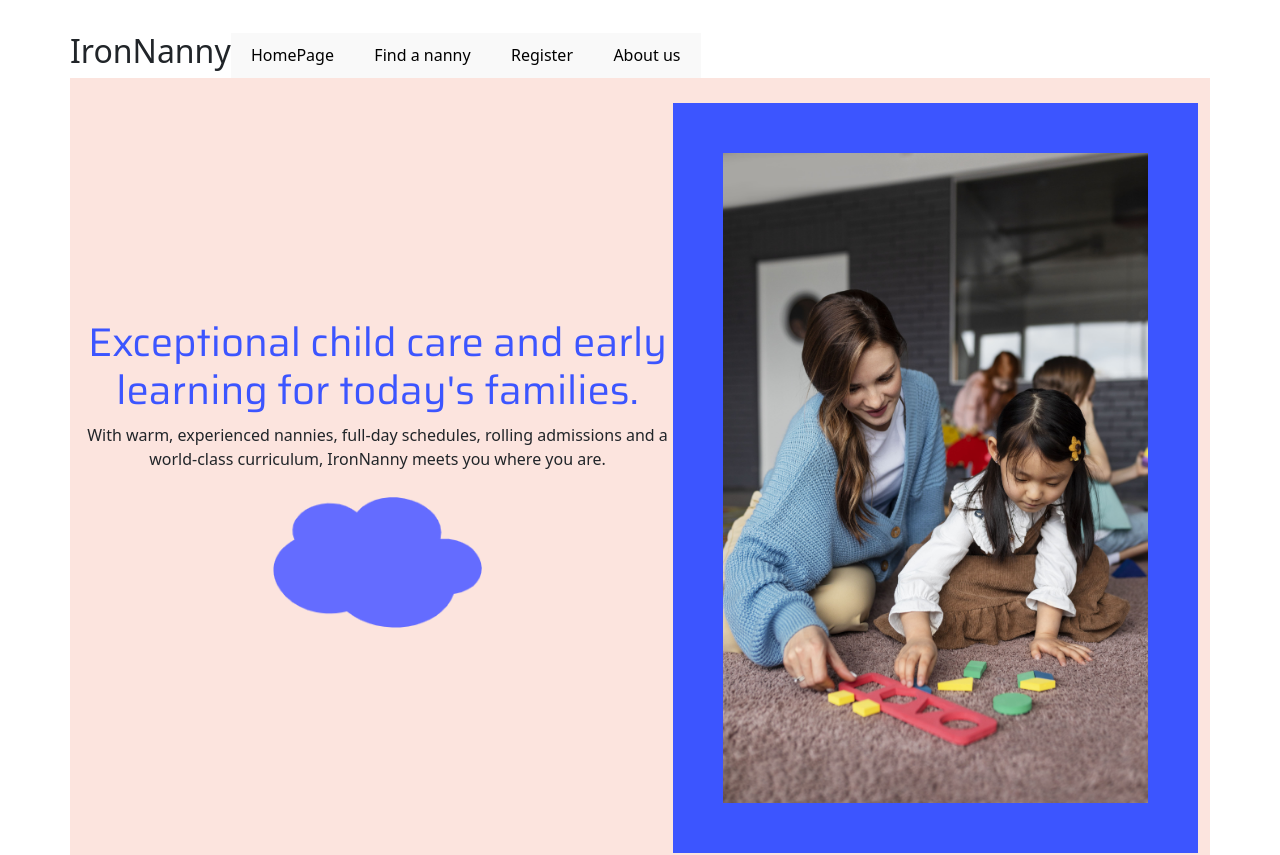
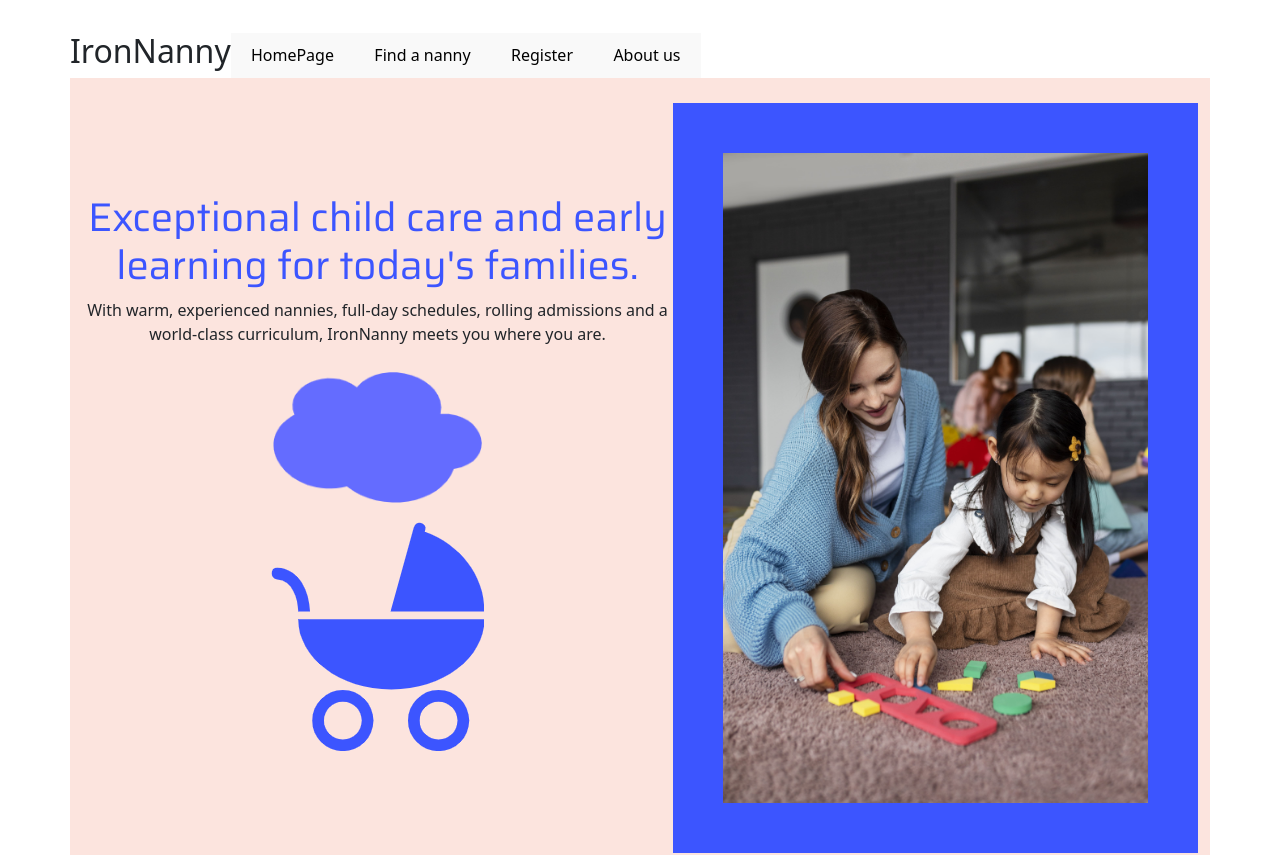
Before and after one commit to Rin-o/M2-Project-Frontend, a React (Vite) app: page / in a window 1280 px wide. Shown: the top 855 px of the page. Built offline with nearby package versions, Linux system fonts and the light colour scheme; a web font is replaced by a local one.

Commit message:
draft homepage css

```diff
--- a/src/pages/HomePage.jsx
+++ b/src/pages/HomePage.jsx
@@ -7,6 +7,7 @@ const HomePage = () => {
                 <p>With warm, experienced nannies, full-day schedules, rolling admissions and a world-class curriculum, IronNanny meets you where you are.</p>
                 <img src="src/assets/Images/cloud_icon.png" alt="cloud icon" className="cloud"/>
                 <div></div>
+                <img src="src/assets/Images/baby_stroller_icon.png" alt="Babystroller icon" />
                 </div>
                 <img src="src/assets/Images/full-shot-teacher-helping-girl-learn.jpg" alt="Image a teacher helping a child learn" className="image"/>
             </div>
```
